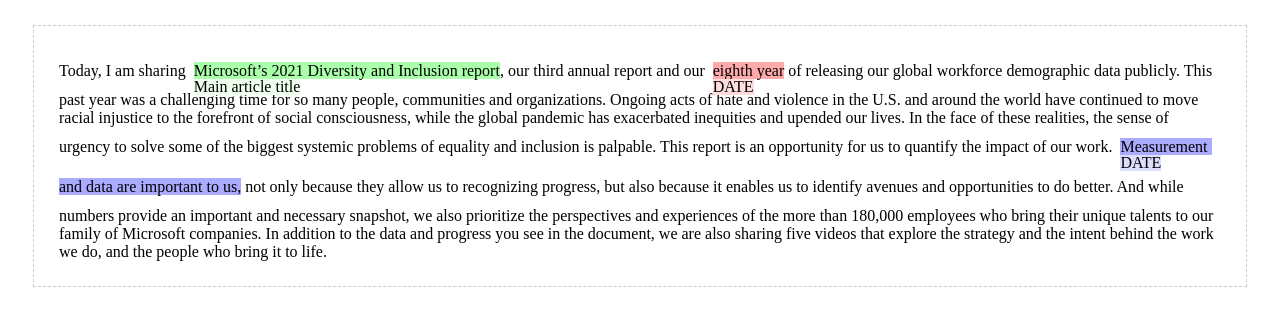
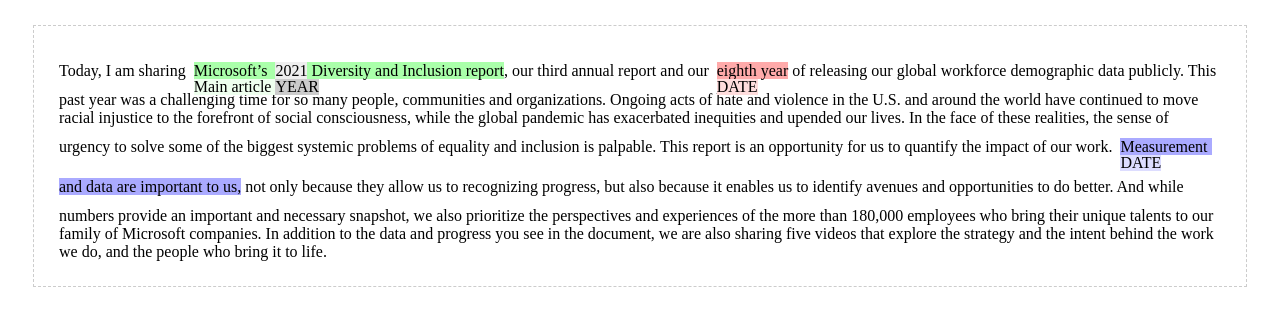
Before and after one commit to rsagie/text-highlight, a website: page index.html in a window 1280 px wide. Shown: the top 310 px of the page. Drawn offline with Linux system fonts and the light colour scheme.

Commit message:
Add "inner child" lable example

```diff
--- a/index.html
+++ b/index.html
@@ -30,6 +30,16 @@
               {
                 labelStyle: 'background: #efe',
                 labelText: 'Main article title',
+              }
+            ]
+          },
+          {
+            textRange: [32, 36],
+            textStyle: 'background: #eee',
+            labels: [
+              {
+                labelStyle: 'background: #ccc',
+                labelText: 'YEAR',
               }
             ]
           },
```
